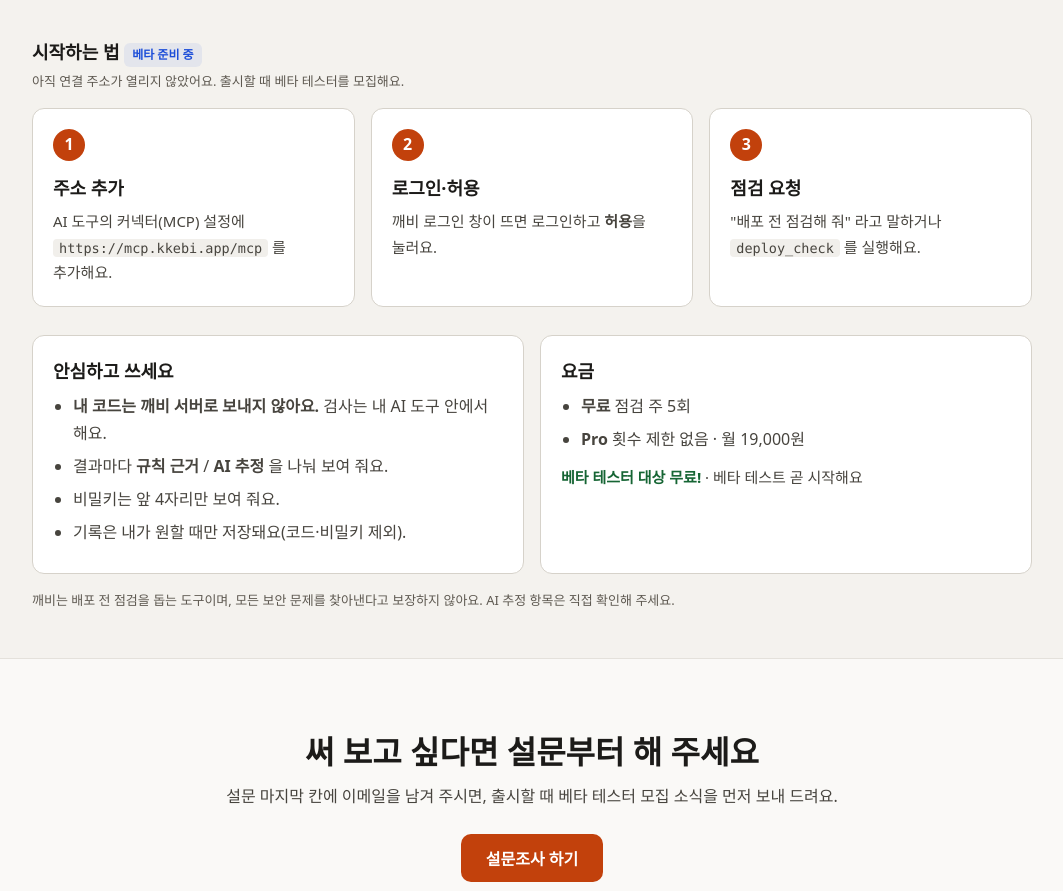
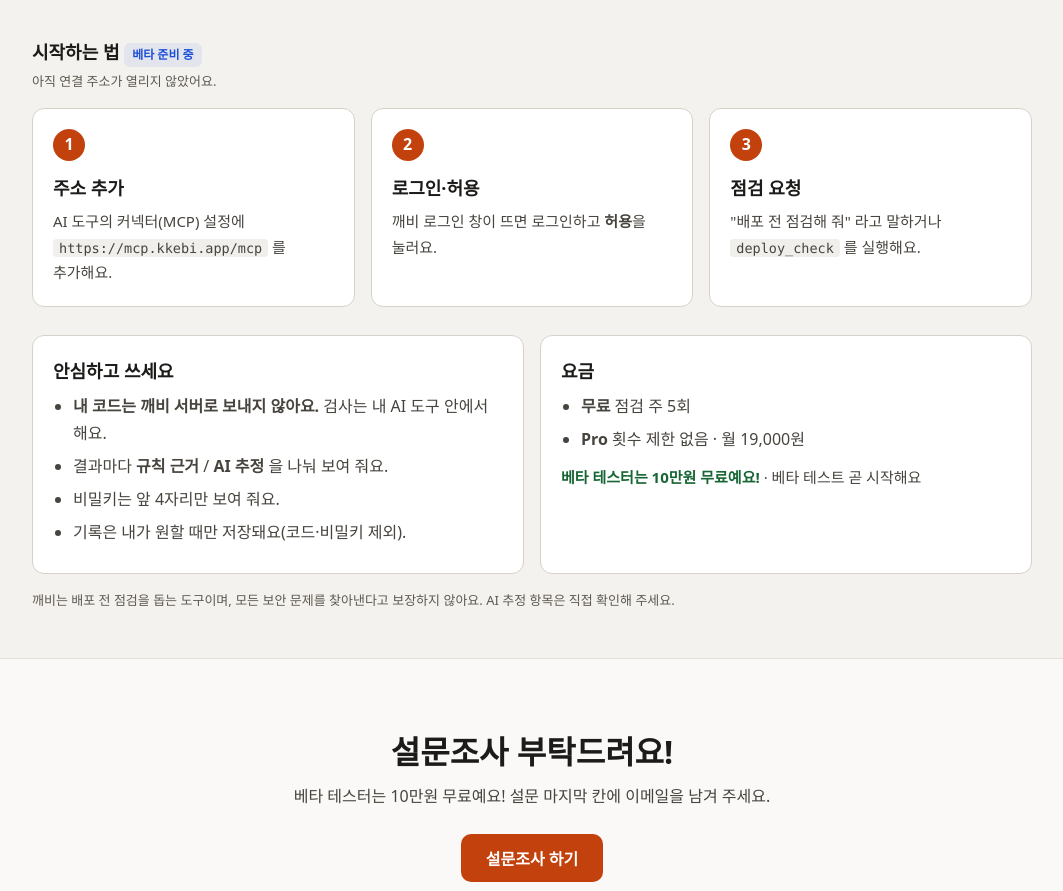
Before and after one commit to ttogle918/kkebi, a plain HTML site: page site/index.html in a window 1280 px wide. Shown: the part 1141-2032 px from the top of the page, without its empty margins (108-1171 px from the left). Drawn offline with Linux system fonts and the light colour scheme.

Commit message:
feat(landing): "설문조사 부탁드려요! 베타 테스터는 10만원 무료예요!" 로 안내 통일
맨 위 표시·설문 안내·요금·FAQ·마무리 띠를 같은 말로 맞추고,
"출시할 때 모집 소식" 문구는 "설문 마지막 칸에 이메일을 남겨 주세요" 로 줄였다.

Co-Authored-By: Claude Opus 5.5 <noreply@anthropic.com>
Claude-Session: https://claude.ai/code/session_01HqqhcfSSTHBdXM5vbAdxYd

```diff
--- a/site/index.html
+++ b/site/index.html
@@ -214,7 +214,7 @@ footer .wrap{display:flex;flex-wrap:wrap;gap:12px 32px;justify-content:space-bet
 <section class="hero" id="top">
   <div class="wrap hero-grid">
     <div>
-      <span class="badge">출시 준비 중 · 지금은 설문만 받고 있어요</span>
+      <span class="badge">설문조사 부탁드려요! · 베타 테스터는 10만원 무료예요!</span>
       <p class="eyebrow" style="margin:18px 0 0">바이브코더를 위한, 쉬운 말 보안 점검</p>
       <h1 style="margin-top:8px">배포 버튼 누르기 전에,<br><span style="color:var(--brand)">깨비</span>한테<br>한 번 물어보세요</h1>
       <p class="lead">Claude·Claude Code 같은 AI 도구 안에서 바로 쓰는 배포 전 보안 점검</p>
@@ -224,7 +224,7 @@ footer .wrap{display:flex;flex-wrap:wrap;gap:12px 32px;justify-content:space-bet
       </ul>
       <div class="cta">
         <a class="btn primary" href="https://docs.google.com/forms/d/e/1FAIpQLSeEf9apQFWARNgekljx84l4uztdnW0Mb-DS9ZbDItXxJpqBDQ/viewform" target="_blank" rel="noopener">설문조사 하기</a>
-        <p class="cta-note"><svg width="16" height="16" viewBox="0 0 24 24" fill="none" stroke="currentColor" stroke-width="2" stroke-linecap="round" aria-hidden="true"><circle cx="12" cy="12" r="10"/><path d="M12 16v-4M12 8h.01"/></svg><span><b>설문 마지막 칸에 이메일을 남겨 주시면, 출시할 때 베타 테스터 모집 소식을 먼저 보내 드려요.</b></span></p>
+        <p class="cta-note"><svg width="16" height="16" viewBox="0 0 24 24" fill="none" stroke="currentColor" stroke-width="2" stroke-linecap="round" aria-hidden="true"><circle cx="12" cy="12" r="10"/><path d="M12 16v-4M12 8h.01"/></svg><span><b>베타 테스터는 10만원 무료예요!</b> 설문 마지막 칸에 이메일을 남겨 주세요.</span></p>
       </div>
     </div>
     <div>
@@ -257,7 +257,7 @@ footer .wrap{display:flex;flex-wrap:wrap;gap:12px 32px;justify-content:space-bet
     </div>
 
     <h3 style="margin:40px 0 4px">시작하는 법 <span class="measuring">베타 준비 중</span></h3>
-    <p class="small" style="margin:0 0 16px">아직 연결 주소가 열리지 않았어요. 출시할 때 베타 테스터를 모집해요.</p>
+    <p class="small" style="margin:0 0 16px">아직 연결 주소가 열리지 않았어요.</p>
     <ol class="steps s3">
       <li><h3>주소 추가</h3><p>AI 도구의 커넥터(MCP) 설정에 <code>https://mcp.kkebi.app/mcp</code> 를 추가해요.</p></li>
       <li><h3>로그인·허용</h3><p>깨비 로그인 창이 뜨면 로그인하고 <b>허용</b>을 눌러요.</p></li>
@@ -280,7 +280,7 @@ footer .wrap{display:flex;flex-wrap:wrap;gap:12px 32px;justify-content:space-bet
           <li><b>무료</b> 점검 주 5회</li>
           <li><b>Pro</b> 횟수 제한 없음 · 월 19,000원</li>
         </ul>
-        <p style="margin-top:12px"><b style="color:var(--low)">베타 테스터 대상 무료!</b> · 베타 테스트 곧 시작해요</p>
+        <p style="margin-top:12px"><b style="color:var(--low)">베타 테스터는 10만원 무료예요!</b> · 베타 테스트 곧 시작해요</p>
       </div>
     </div>
     <p class="small" style="margin:16px 0 0">깨비는 배포 전 점검을 돕는 도구이며, 모든 보안 문제를 찾아낸다고 보장하지 않아요. AI 추정 항목은 직접 확인해 주세요.</p>
@@ -289,8 +289,8 @@ footer .wrap{display:flex;flex-wrap:wrap;gap:12px 32px;justify-content:space-bet
 
 <section class="band">
   <div class="wrap">
-    <h2>써 보고 싶다면 설문부터 해 주세요</h2>
-    <p class="sub">설문 마지막 칸에 이메일을 남겨 주시면, 출시할 때 베타 테스터 모집 소식을 먼저 보내 드려요.</p>
+    <h2>설문조사 부탁드려요!</h2>
+    <p class="sub">베타 테스터는 10만원 무료예요! 설문 마지막 칸에 이메일을 남겨 주세요.</p>
     <div class="cta">
       <a class="btn primary" href="https://docs.google.com/forms/d/e/1FAIpQLSeEf9apQFWARNgekljx84l4uztdnW0Mb-DS9ZbDItXxJpqBDQ/viewform" target="_blank" rel="noopener">설문조사 하기</a>
     </div>
@@ -301,8 +301,8 @@ footer .wrap{display:flex;flex-wrap:wrap;gap:12px 32px;justify-content:space-bet
 <section id="faq">
   <div class="wrap">
     <h2>자주 묻는 질문</h2>
-    <details><summary>지금 바로 쓸 수 있나요?</summary><p>아직이에요. 지금은 출시 준비 중이라 설문만 받고 있어요. 출시할 때 베타 테스터를 모집해요.</p></details>
-    <details><summary>베타 테스터는 어떻게 신청하나요?</summary><p>설문에 참여해 주세요. 설문 마지막 칸에 이메일을 남겨 주시면, 출시할 때 베타 테스터 모집 소식을 먼저 보내 드려요. 베타 테스터는 무료로 써 볼 수 있어요.</p></details>
+    <details><summary>지금 바로 쓸 수 있나요?</summary><p>아직이에요. 지금은 설문조사를 받고 있어요.</p></details>
+    <details><summary>베타 테스터는 어떻게 신청하나요?</summary><p>설문에 참여하고 마지막 칸에 이메일을 남겨 주세요. 베타 테스터는 10만원 무료예요!</p></details>
     <details><summary>무엇을 설치해야 하나요?</summary><p>설치할 프로그램은 없어요. Claude·Claude Code 같은 AI 도구의 커넥터(MCP) 설정에 깨비 주소를 추가하면 돼요.</p></details>
     <details><summary>내 코드는 어디로 가나요?</summary><p>깨비 서버로 보내지 않아요. 검사는 내 AI 도구 안에서 하고, 깨비는 점검 규칙과 고치는 방법만 알려 줘요. 기록은 내가 저장하겠다고 할 때만 남고, 코드·비밀키는 저장하지 않아요.</p></details>
     <details><summary>찾은 문제를 다 믿어도 되나요?</summary><p>아니에요. 결과마다 규칙 근거인지 AI 추정인지 나눠 보여 드려요. AI 추정 항목은 직접 확인해 주세요.</p></details>
@@ -311,11 +311,11 @@ footer .wrap{display:flex;flex-wrap:wrap;gap:12px 32px;justify-content:space-bet
 
 <section class="band">
   <div class="wrap">
-    <h2>먼저 설문에 참여해 주세요</h2>
-    <p class="sub">여러분의 답이 kkebi를 만드는 데 도움이 돼요.</p>
+    <h2>설문조사 부탁드려요!</h2>
+    <p class="sub">베타 테스터는 10만원 무료예요!</p>
     <div class="cta">
       <a class="btn primary" href="https://docs.google.com/forms/d/e/1FAIpQLSeEf9apQFWARNgekljx84l4uztdnW0Mb-DS9ZbDItXxJpqBDQ/viewform" target="_blank" rel="noopener">설문조사 하기</a>
-      <p class="cta-note"><svg width="16" height="16" viewBox="0 0 24 24" fill="none" stroke="currentColor" stroke-width="2" stroke-linecap="round" aria-hidden="true"><circle cx="12" cy="12" r="10"/><path d="M12 16v-4M12 8h.01"/></svg><span>설문 마지막 칸에 이메일을 남겨 주시면, 출시할 때 베타 테스터 모집 소식을 먼저 보내 드려요.</span></p>
+      <p class="cta-note"><svg width="16" height="16" viewBox="0 0 24 24" fill="none" stroke="currentColor" stroke-width="2" stroke-linecap="round" aria-hidden="true"><circle cx="12" cy="12" r="10"/><path d="M12 16v-4M12 8h.01"/></svg><span>설문 마지막 칸에 이메일을 남겨 주세요.</span></p>
     </div>
   </div>
 </section>
@@ -324,7 +324,7 @@ footer .wrap{display:flex;flex-wrap:wrap;gap:12px 32px;justify-content:space-bet
 
 <footer>
   <div class="wrap">
-    <div><b style="color:var(--text-1)">kkebi</b> · 출시 준비 중<br>지금은 설문만 받고 있어요.</div>
+    <div><b style="color:var(--text-1)">kkebi</b> · 출시 준비 중<br>설문조사 부탁드려요!</div>
     <div>문의: <a href="mailto:ttogle918@gmail.com">ttogle918@gmail.com</a><br>
       <a href="https://docs.google.com/forms/d/e/1FAIpQLSeEf9apQFWARNgekljx84l4uztdnW0Mb-DS9ZbDItXxJpqBDQ/viewform" target="_blank" rel="noopener">설문조사 하기</a> · <a href="https://github.com/ttogle918/kkebi">GitHub 저장소</a></div>
   </div>
```
